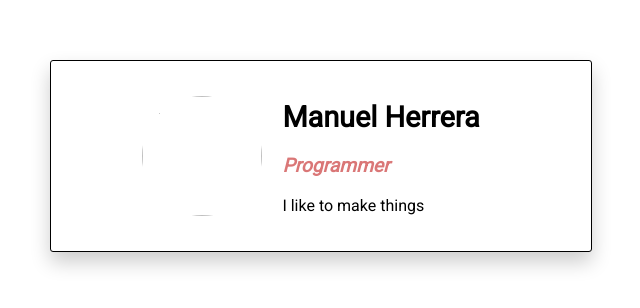
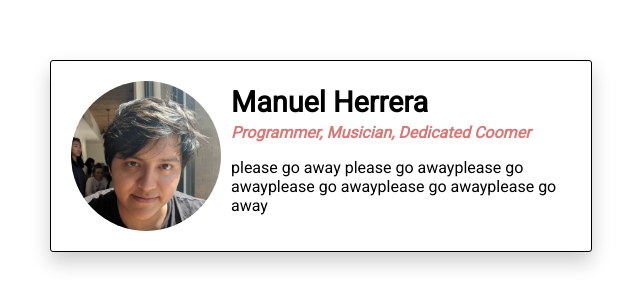
Before and after one commit to HerreraManuel/herreramanuel.github.io, a Gatsby site: page / in a window 1280 px wide. Shown: the part 252-560 px from the top of the page, without its empty margins (327-967 px from the left). Built offline with nearby package versions, Linux system fonts and the light colour scheme; Gatsby itself is replaced by a stand-in of ours.

Commit message:
add image and fixed name spacing

```diff
--- a/src/components/card/index.js
+++ b/src/components/card/index.js
@@ -1,17 +1,18 @@
 import React from 'react'
-import "./stylized.scss"
+import './stylized.scss'
+import self from '../../../static/self.png'
 
 const CardInfo = () => {
   return (
     <div className={'content'}>
       <div className={'card'}>
         <div className={'outline'}>
-          <img src=""></img>
+          <img src={self} alt="self"></img>
           <div className={'name'}>
             <h1>Manuel Herrera</h1>
-            <h3>Programmer</h3>
+            <h3>Programmer, Musician, Dedicated Coomer</h3>
             <div className={'info'}>
-              <p>I like to make things</p>
+              <p>please go away please go awayplease go awayplease go awayplease go awayplease go away</p>
             </div>
           </div>
         </div>
--- a/src/components/card/stylized.scss
+++ b/src/components/card/stylized.scss
@@ -45,22 +45,25 @@ $maincolor: #da7777;
   position: relative;
 
   img{
-    border-radius: 50%;
-    width: 120px;
-    height: 120px;
+    border-radius: 100%;
+    width: 150px;
+    height: 150px;
   }
 
   .name{
-    padding: 0px 20px;
-    h1{ font-size: 1.8em;}
-    h3{ font-size: 1.2em;
+    padding: 0px 10px;
+    h1{
+      font-size: 1.8em;
+      line-height: .1;
+    }
+    h3{ font-size: 1.0em;
         color: $maincolor;
         font-style: italic;
     }
     p.info{
       padding: 10px 0px;
       color: #5A5A5A;
-      line-height: 1.2;
+      line-height: 1.0;
       font-style: initial;
     }
   }
```
Also changed, not shown: static/self.png (added).
